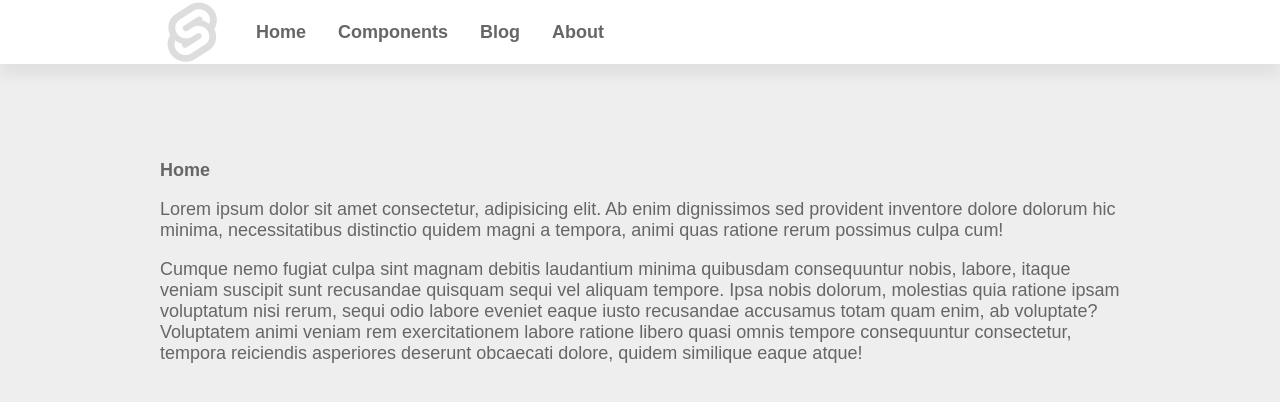
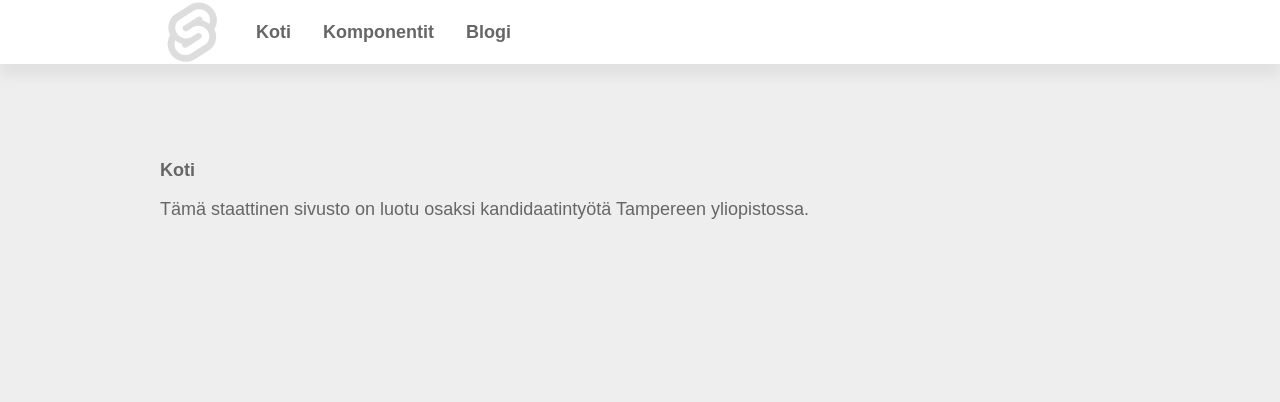
Before and after one commit to jonspe/sveltekit-static-example, a SvelteKit app in the folder sveltekit-site/: page / in a window 1280 px wide. Shown: the top 402 px of the page. Built offline with nearby package versions, Linux system fonts and the light colour scheme.

Commit message:
Suomennettu

```diff
--- /dev/null
+++ b/sveltekit-site/src/routes/+layout.js
@@ -0,0 +1 @@
+export const prerender = true
--- a/sveltekit-site/src/routes/+layout.svelte
+++ b/sveltekit-site/src/routes/+layout.svelte
@@ -5,10 +5,9 @@
 <nav>
     <div>
         <img id="logo" alt="" src="favicon.png" />
-        <a href="/">Home</a>
-        <a href="/components">Components</a>
-        <a href="/blog">Blog</a>
-        <a href="/about">About</a>
+        <a href="/">Koti</a>
+        <a href="/components">Komponentit</a>
+        <a href="/blog">Blogi</a>
     </div>
 </nav>
 
--- a/sveltekit-site/src/routes/+page.svelte
+++ b/sveltekit-site/src/routes/+page.svelte
@@ -1,16 +1,4 @@
-<h1>Home</h1>
+<h1>Koti</h1>
 <p>
-    Lorem ipsum dolor sit amet consectetur, adipisicing elit.
-    Ab enim dignissimos sed provident inventore dolore dolorum hic minima,
-    necessitatibus distinctio quidem magni a tempora, animi quas ratione rerum
-    possimus culpa cum!
+    Tämä staattinen sivusto on luotu osaksi kandidaatintyötä Tampereen yliopistossa.
 </p>
-<p>
-    Cumque nemo fugiat culpa sint magnam debitis laudantium
-    minima quibusdam consequuntur nobis, labore, itaque veniam suscipit sunt recusandae
-    quisquam sequi vel aliquam tempore. Ipsa nobis dolorum, molestias quia ratione ipsam
-    voluptatum nisi rerum, sequi odio labore eveniet eaque iusto recusandae accusamus
-    totam quam enim, ab voluptate? Voluptatem animi veniam rem exercitationem labore ratione
-    libero quasi omnis tempore consequuntur consectetur, tempora reiciendis asperiores deserunt
-    obcaecati dolore, quidem similique eaque atque!
-</p>
--- /dev/null
+++ b/sveltekit-site/src/routes/components/+page.svelte
@@ -0,0 +1,2 @@
+<h1>Komponentit</h1>
+<p>Tällä sivulla on muutamia testikomponentteja.</p>
```
Also changed, not shown: sveltekit-site/src/routes/blog/+page.svelte (+15 -1 lines), sveltekit-site/src/routes/blog/[slug]/+page.svelte (+8 -0 lines).
